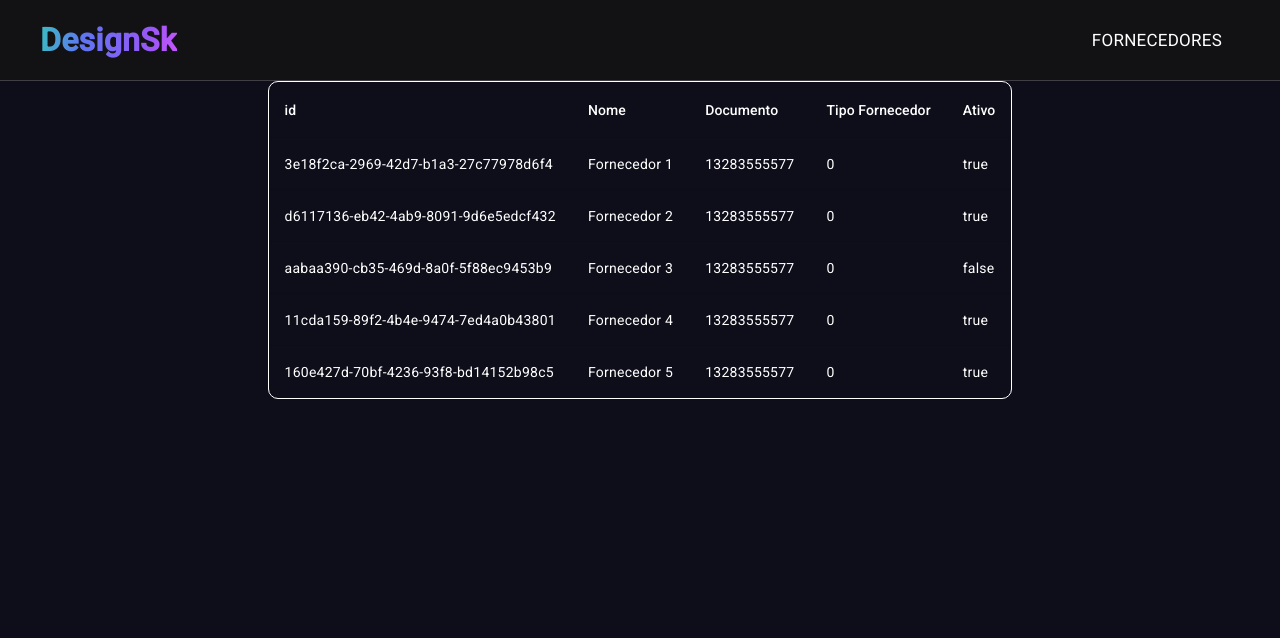
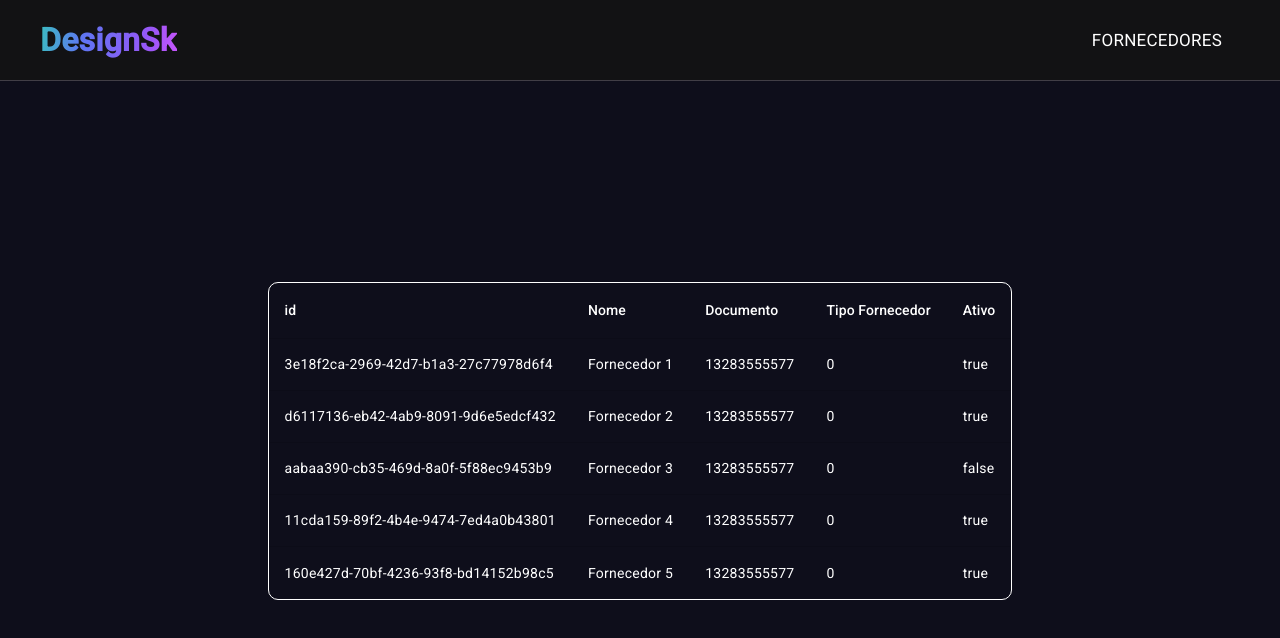
Before and after one commit to KelvynSinhorini/GerenciamentoEmpresarial, an Angular app: page /fornecedores in a window 1280 px wide. Shown: the top 638 px of the page. Built offline with nearby package versions, Linux system fonts and the light colour scheme.

Commit message:
refactor: ajustes css

```diff
--- a/src/app/app.component.html
+++ b/src/app/app.component.html
@@ -1,4 +1,6 @@
 <main>
   <app-navbar />
-  <router-outlet />
+  <div class="routes">
+    <router-outlet />
+  </div>
 </main>
--- a/src/app/app.component.scss
+++ b/src/app/app.component.scss
@@ -19,3 +19,11 @@ main {
   width: 100%;
   min-height: 100%;
 }
+
+.routes {
+  // calculando a altura da tela menos a altura da barra de navegação
+  // 80px = altura da barra de navegação
+  // 1px  = largura da borda da barra de navegação
+  // 81px
+  height: calc(100vh - 81px);
+}
--- a/src/app/components/fornecedor/fornecedor-list/fornecedor-list.component.scss
+++ b/src/app/components/fornecedor/fornecedor-list/fornecedor-list.component.scss
@@ -1,12 +1,10 @@
 div {
   width: 100%;
   height: 100%;
-  background-color: transparent;
-}
 
-.table-container {
-  width: 100%;
-  height: 100%;
+  display: flex;
+  justify-content: center;
+  align-items: center;
 }
 
 table {
--- a/src/app/components/navbar/navbar.component.scss
+++ b/src/app/components/navbar/navbar.component.scss
@@ -1,5 +1,6 @@
 nav {
   height: 80px;
+  max-height: 80px;
   width: 100%;
 
   display: flex;
--- a/src/styles.scss
+++ b/src/styles.scss
@@ -44,16 +44,19 @@
   -moz-osx-font-smoothing: grayscale;
 }
 
+html, body {
+  height: 100%;
+  background-color: #0e0e1b;
+}
+body {
+  margin: 0;
+  font-family: Roboto, "Helvetica Neue", sans-serif;
+}
+
 .bg-gray-700 {
   background-color: rgb(41 41 46 / 1);
 }
 
-html, body {
-  height: 100%;
-  background-color: #0e0e1b;
-}
-body { margin: 0; font-family: Roboto, "Helvetica Neue", sans-serif; }
-
 .bg-gray-900 {
   background-color: rgb(18 18 20 / 1);
 }
```
